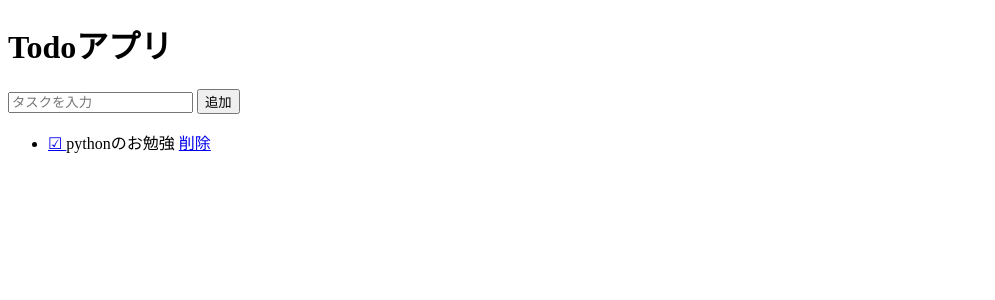
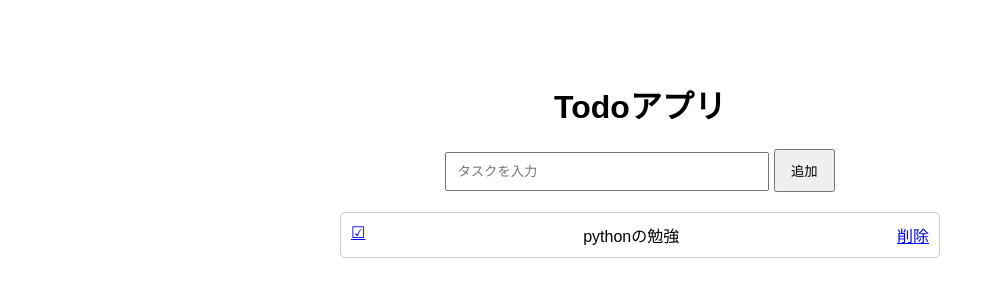
Before and after one commit to missorangeable-blip/test, a Flask app: page / in a window 1280 px wide. Shown: the top 300 px of the page, without its empty margins (0-995 px from the left). Run offline with Flask 3, Linux system fonts and the light colour scheme.

Commit message:
初めてCSSを実装

```diff
--- /dev/null
+++ b/todo-app/static/style.css
@@ -0,0 +1,42 @@
+body {
+    font-family: sans-serif;
+    max-width: 600px;
+    margin: 40px auto;
+    padding: 20px;
+}
+
+h1 {
+    text-align: center;
+}
+
+form {
+    text-align: center;
+    margin-bottom: 20px;
+}
+
+input {
+    width: 300px;
+    padding: 10px;
+}
+
+button {
+    padding: 10px 15px;
+}
+
+ul {
+    list-style: none;
+    padding: 0;
+}
+
+li {
+    display: flex;
+    justify-content: space-between;
+
+    padding: 10px;
+
+    margin-bottom: 10px;
+
+    border: 1px solid #ccc;
+
+    border-radius: 5px;
+}
--- a/todo-app/tasks.json
+++ b/todo-app/tasks.json
@@ -1,6 +1,6 @@
 [
     {
-        "task": "pythonのお勉強",
+        "task": "pythonの勉強",
         "done": true
     }
 ]
--- a/todo-app/templates/index.html
+++ b/todo-app/templates/index.html
@@ -2,6 +2,12 @@
 <html>
 <head>
     <title>Todoアプリ</title>
+
+    <link
+        rel="stylesheet"
+        href="{{ url_for('static',
+        filename='style.css') }}"
+        >
 </head>
 <body>
 
```
